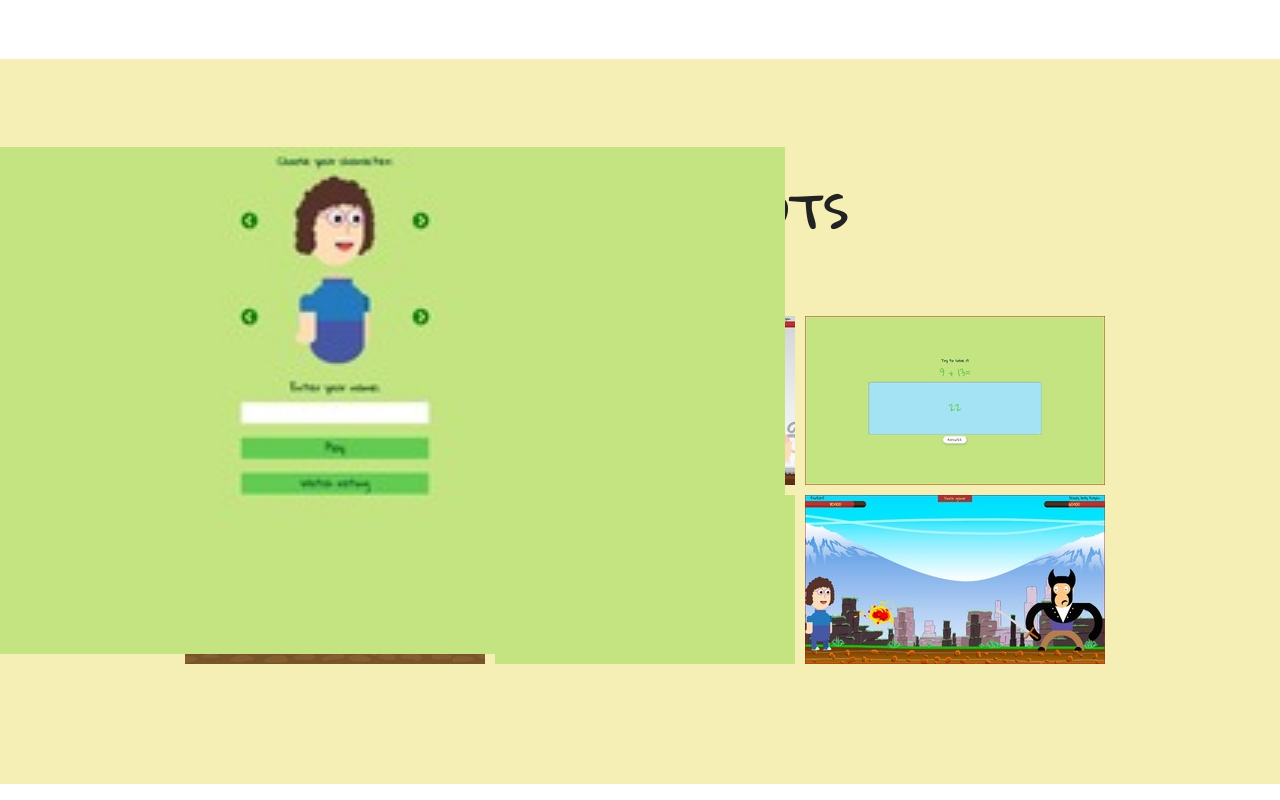
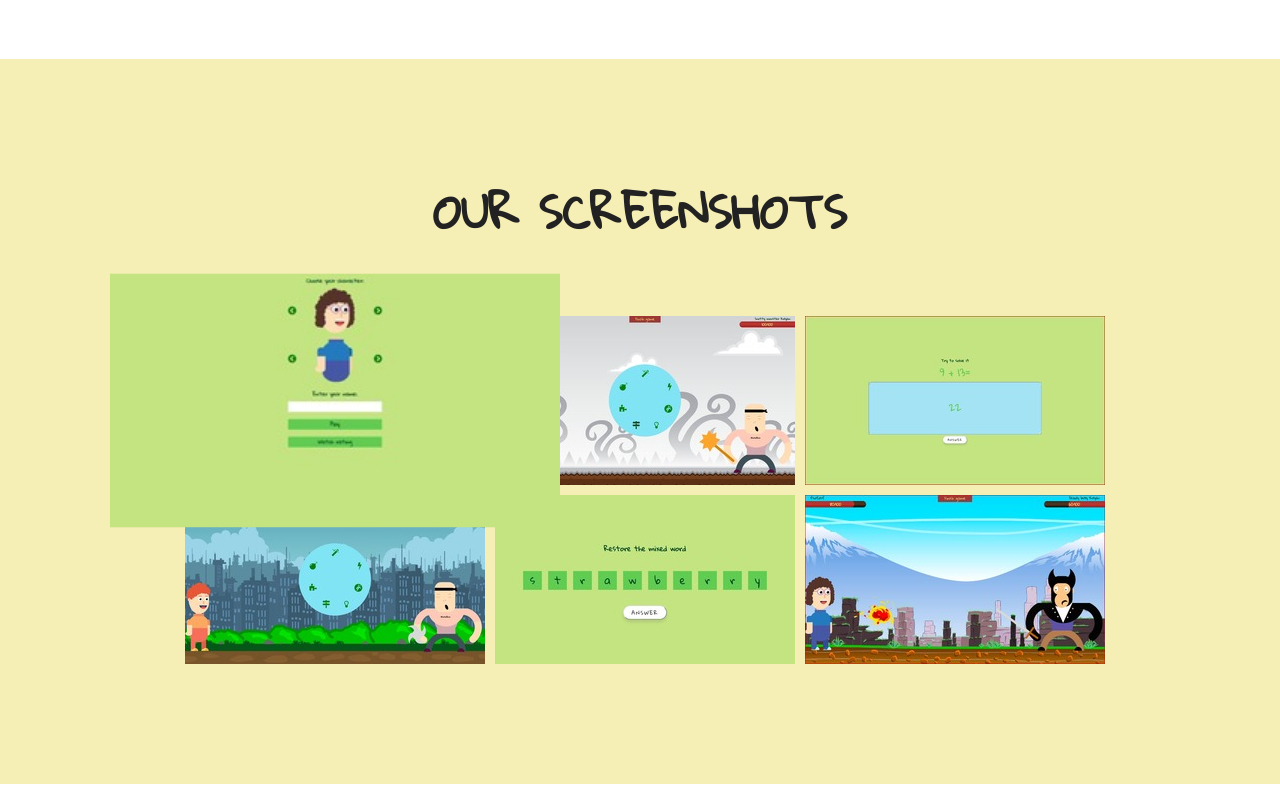
Before and after one commit to MedvedevaM/Final_game, a plain HTML site: page index.html in a window 1280 px wide. In both pictures the pointer is over the picture 335 px from the left and 1809 px from the top of the page. Shown: the part 1409-2209 px from the top of the page. Drawn offline with Linux system fonts and the light colour scheme.

Commit message:
change enlargement of screens on landing page

```diff
--- a/game/landing-page/css/main.css
+++ b/game/landing-page/css/main.css
@@ -216,7 +216,7 @@ img {
 }
 
 .screen img:hover{
--webkit-transform: scale(3);
--moz-transform: scale(3);
--o-transform: scale(3);
+-webkit-transform: scale(1.5);
+-moz-transform: scale(1.5);
+-o-transform: scale(1.5);
 }
```
